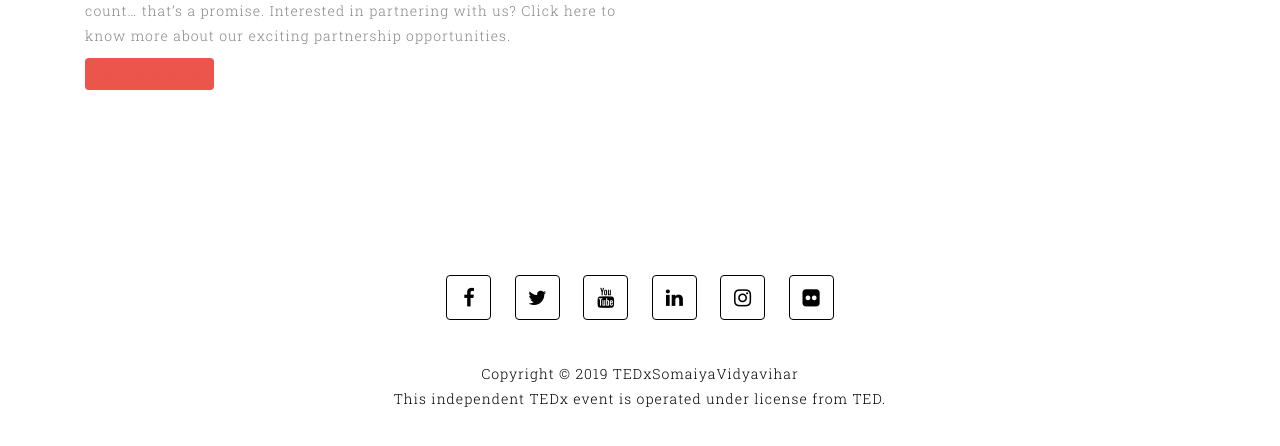
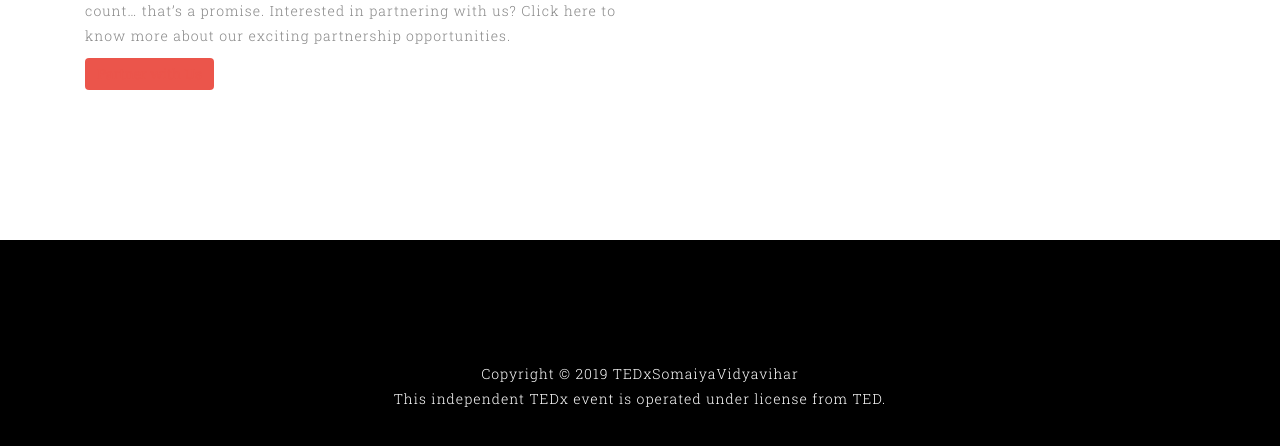
Before and after one commit to amarvsingh/TEDx19, a PHP site: page /getvolunteer.html in a window 1280 px wide. Shown: the part 1471-1917 px from the top of the page. Run offline with PHP 8.4, Linux system fonts and the light colour scheme; some web fonts are replaced.

Commit message:
Update style.css

```diff
--- a/css/style.css
+++ b/css/style.css
@@ -68,7 +68,7 @@ p {
 
 #home p,
 #contact p, footer p {
-  color: BLACK;
+  color: white;
 }
 
 .btn {
@@ -500,7 +500,7 @@ footer {
   color: #ffffff;
 }
  footer {
-  background: WHITE;
+  background: black;
   color: #ffffff;
 }
 
```
